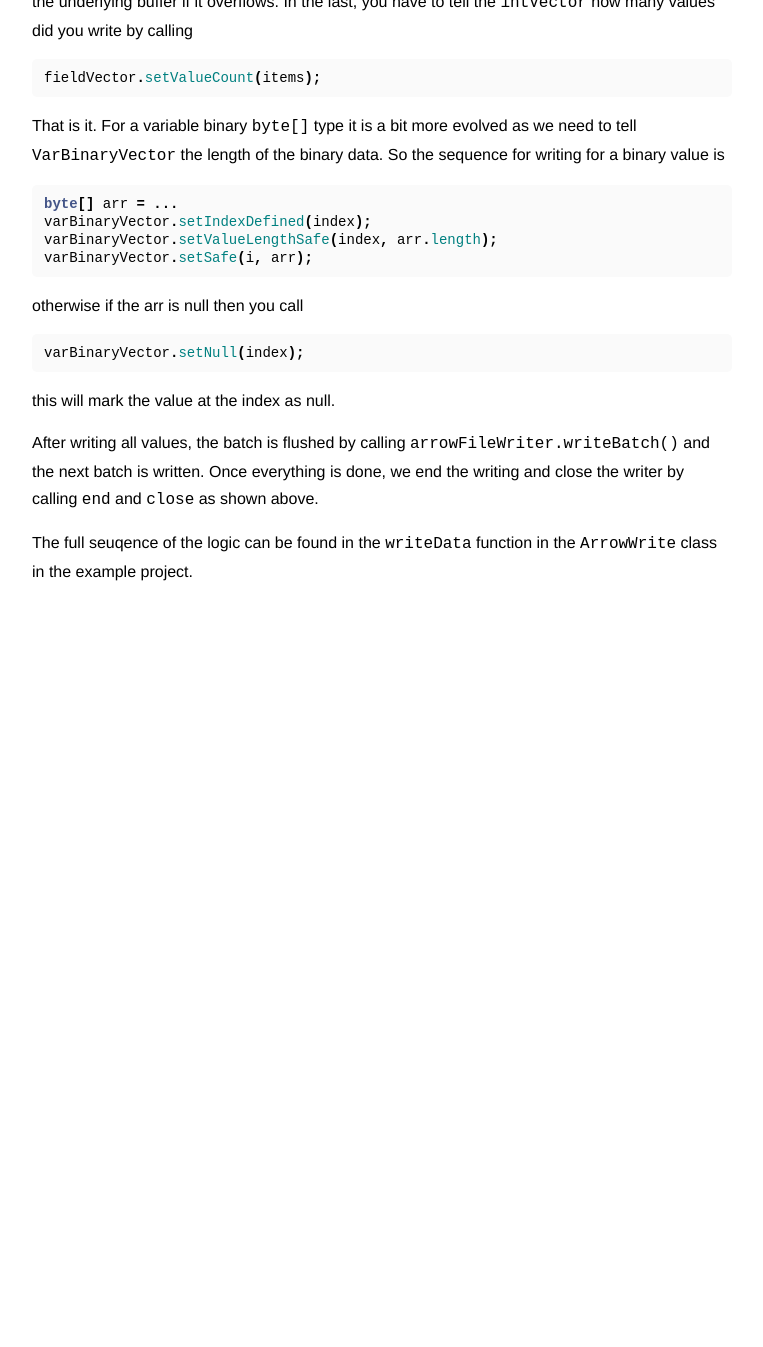
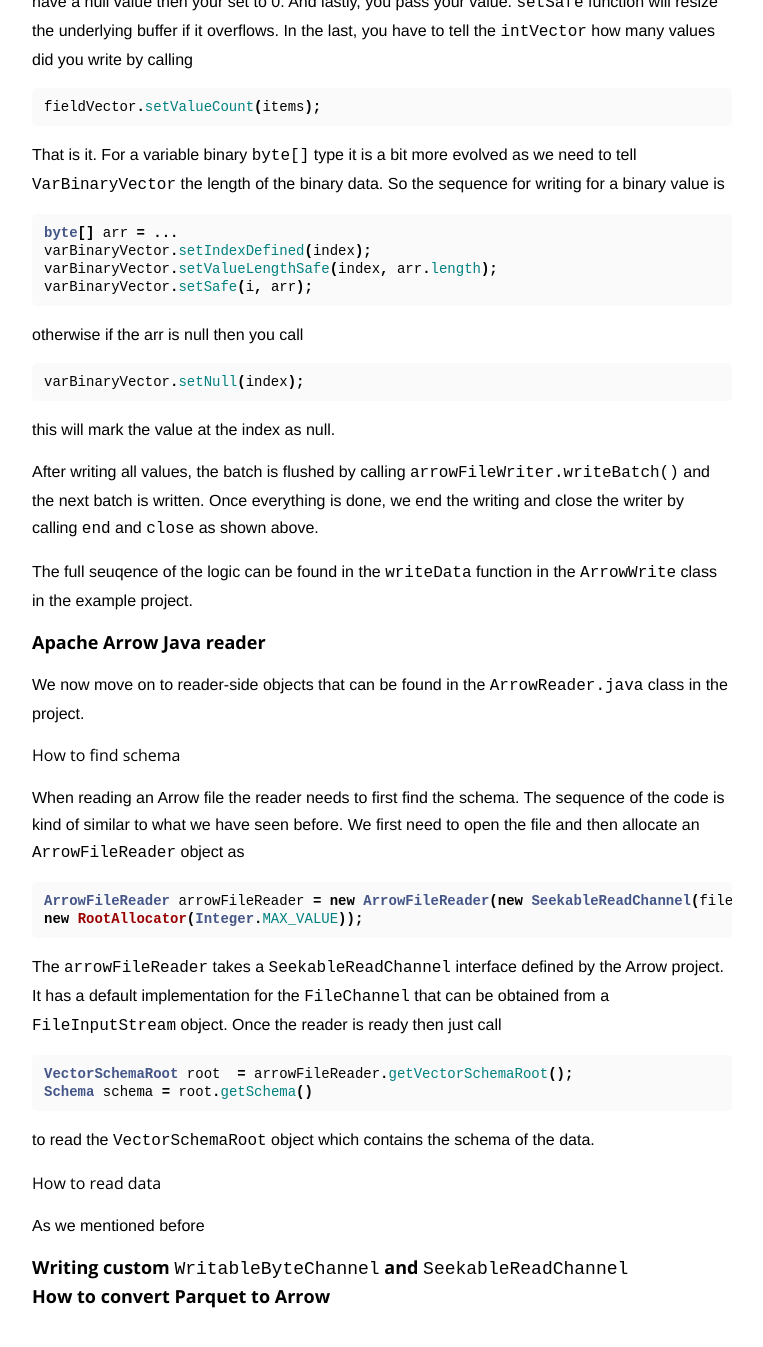
Before and after one commit to animeshtrivedi/animeshtrivedi.github.io, a Jekyll site: the page built from blog/2017-12-26-arrow.md, in a window 1280 px wide and 1400 px high, scrolled down 3480 px. Shown: the top 1347 px of the window, without its empty margins (258-1021 px from the left). Built offline with Jekyll 4.4.1, drawn with Linux system fonts in a browser that asks for light colours; our own code applies the rules of GitHub Pages for plain Markdown files; before the commit the page ends 4155 px from its top, so only the background shows below that; some of the changed text lies outside the part shown.

Commit message:
Update 2017-12-26-arrow.md
reading logic ...

````diff
--- a/blog/2017-12-26-arrow.md
+++ b/blog/2017-12-26-arrow.md
@@ -44,8 +44,8 @@ project.
 
 ## Apache Arrow Java writer
 
-We first start with the pertinent writer-side objects that can be found in the ArrowWriter.java
-class in the project.
+We first start with the pertinent writer-side objects that can be found in the
+`ArrowWriter.java` class in the project.
 
 ### How to make schema
 We start with how to define Arrow schema on the writer side. This is done by defining
@@ -134,9 +134,10 @@ inner buffers where the data is stored according to their types. This can be don
 ```java
 FieldVector vector = root.getVector("intField");
 ```
-based upon your type of the Field, this FieldVector can be of type which corresponds to your
-type. Hence, you can explicitly cast them too. For example, an integer field gives you an
-`IntVector` type and so on.
+based upon your type of the Field, this FieldVector can be of type which corresponds to the
+underlying data type. Hence, you can explicitly cast them too. For example, an integer field
+gives you an `IntVector` type and so on. Check the javadocs to find our various `FieldVector`
+implementations.
 
 Once you have an `IntVector` you first need to allocate an capacity either by setting it
 (if know beforehand) or using whatever the default is. This can be done as:
@@ -177,3 +178,31 @@ batch is written. Once everything is done, we end the writing and close the writ
 
 The full seuqence of the logic can be found in the `writeData` function in the `ArrowWrite`
 class in the example project.
+
+## Apache Arrow Java reader
+We now move on to reader-side objects that can be found in the `ArrowReader.java` class in the
+project.
+
+### How to find schema
+When reading an Arrow file the reader needs to first find the schema. The sequence of the code
+is kind of similar to what we have seen before. We first need to open the file and then allocate
+an `ArrowFileReader` object as
+```java
+ArrowFileReader arrowFileReader = new ArrowFileReader(new SeekableReadChannel(fileInputStream.getChannel()),
+new RootAllocator(Integer.MAX_VALUE));
+```
+The `arrowFileReader` takes a `SeekableReadChannel` interface defined by the Arrow project. It has a
+default implementation for the `FileChannel` that can be obtained from a `FileInputStream` object.
+Once the reader is ready then just call
+```java
+VectorSchemaRoot root  = arrowFileReader.getVectorSchemaRoot();
+Schema schema = root.getSchema()
+```
+to read the `VectorSchemaRoot` object which contains the schema of the data.
+
+### How to read data
+As we mentioned before
+
+## Writing custom `WritableByteChannel` and `SeekableReadChannel`
+
+## How to convert Parquet to Arrow
````
